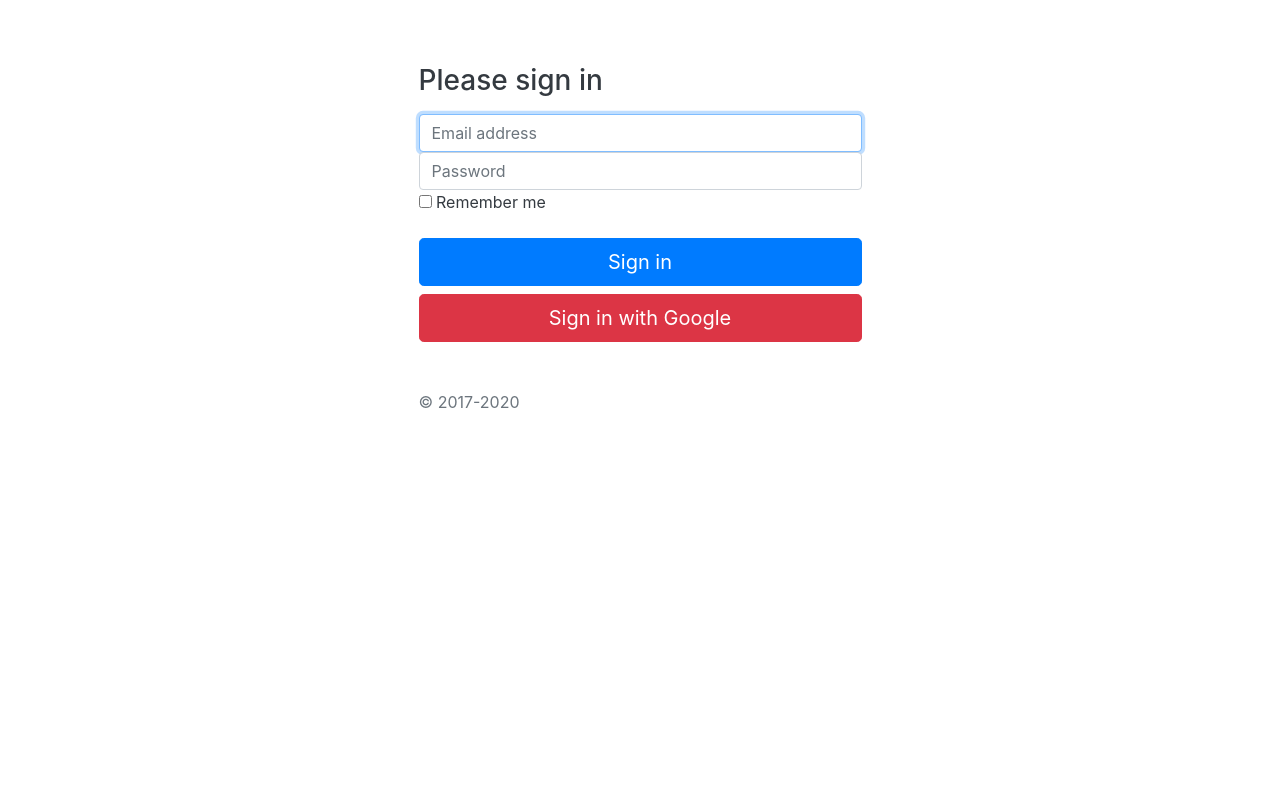
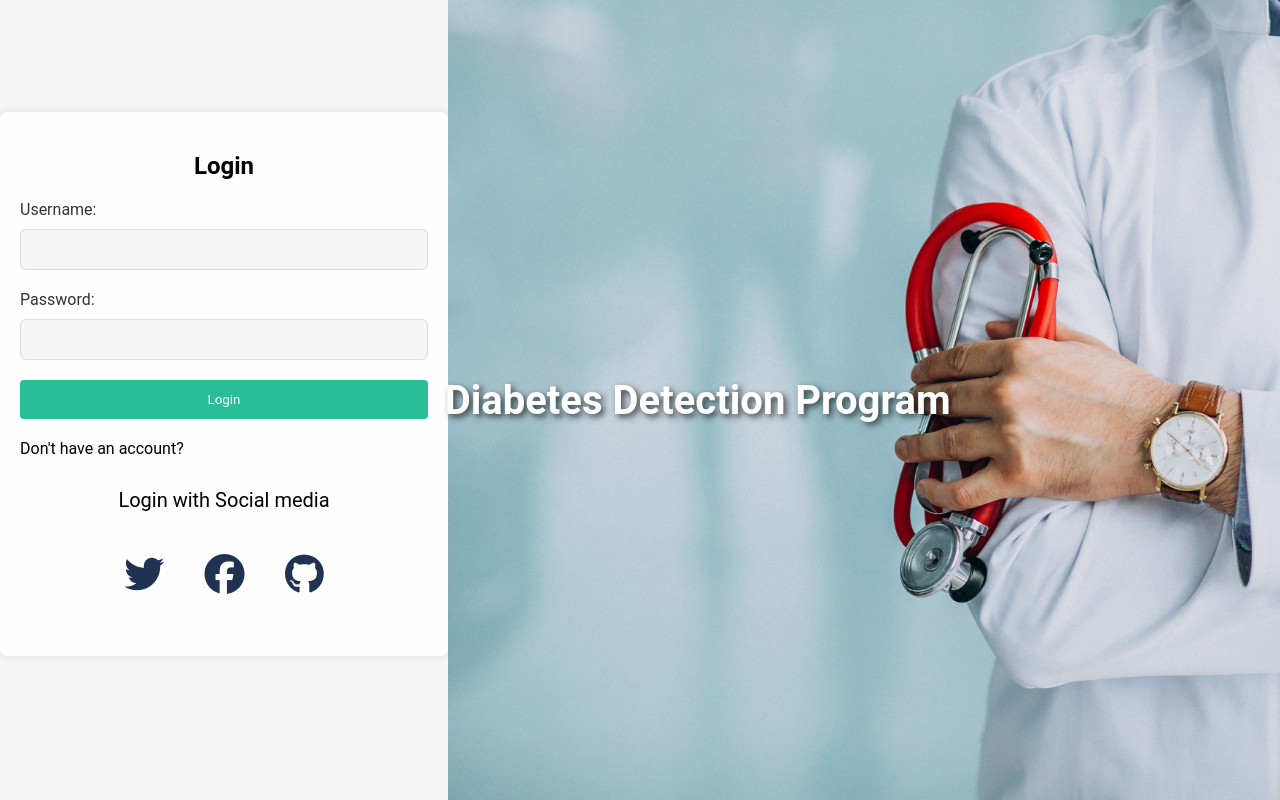
Before and after one commit to SulaimanKhan98/diabetes, a Django app: page /accounts/login/ in a window 1280 px wide. Run offline with Django 5.2, Linux system fonts and the light colour scheme; data comes from the database, SQL or seed files in the repository; both versions use the stored data as it was after the commit; some libraries are stand-ins or nearby versions.

Commit message:
login page set

```diff
--- a/templates/account/login.html
+++ b/templates/account/login.html
@@ -1,56 +1,75 @@
-{% load socialaccount %}
+{% load socialaccount %} {% load static %}
 
-<!doctype html>
+<!DOCTYPE html>
 <html lang="en">
-
   <head>
-  <!-- Required meta tags -->
-  <meta charset="utf-8">
-  <meta name="viewport" content="width=device-width, initial-scale=1, shrink-to-fit=no">
-
-  <!-- Bootstrap CSS -->
-  <link rel="stylesheet" href="https://stackpath.bootstrapcdn.com/bootstrap/4.5.0/css/bootstrap.min.css"
-    integrity="sha384-9aIt2nRpC12Uk9gS9baDl411NQApFmC26EwAOH8WgZl5MYYxFfc+NcPb1dKGj7Sk" crossorigin="anonymous">
-
-  <title>Hello, world!</title>
+    <meta charset="UTF-8" />
+    <meta name="viewport" content="width=device-width, initial-scale=1.0" />
+    <title>Login</title>
+    <link rel="stylesheet" href="{% static 'css/logincss.css'%}" />
+    <script
+      src="https://kit.fontawesome.com/955e8b0da9.js"
+      crossorigin="anonymous"
+    ></script>
   </head>
 
   <body>
-
-  <div class="container text-dark mt-5">
-    <div class="row justify-content-md-center">
-      <div class="col-md-5 bg-grey p-3">
-        <form class="form-signin">
-          <h1 class="h3 mb-3">Please sign in</h1>
-          <label for="inputEmail" class="sr-only">Email address</label>
-          <input type="email" id="inputEmail" class="form-control" placeholder="Email address" required autofocus>
-          <label for="inputPassword" class="sr-only">Password</label>
-          <input type="password" id="inputPassword" class="form-control" placeholder="Password" required>
-          <div class="checkbox mb-3">
-            <label>
-              <input type="checkbox" value="remember-me"> Remember me
-            </label>
+    <section id="main">
+      <div class="leftSection">
+        <div class="login-container">
+          <h1 class="hello">Login</h1>
+          <form
+            class="login-form"
+            method="post"
+            action="{% url 'account_login' %}"
+          >
+            {% csrf_token %}
+            <div class="form-group">
+              <label for="username">Username:</label>
+              <input type="text" id="username" name="login" required />
             </div>
-          <button class="btn btn-lg btn-primary btn-block" type="submit">Sign in</button>
-          <a href="{% provider_login_url 'google' %}" class="btn btn btn-danger btn-lg btn-block" role="button"
-            aria-pressed="true">Sign in with Google</a>
-          <p class="mt-5 mb-3 text-muted">&copy; 2017-2020</p>
+            <div class="form-group">
+              <label for="password">Password:</label>
+              <input type="password" id="password" name="password" required />
+            </div>
+            <div class="form-group">
+              <button type="submit">Login</button>
+            </div>
+            <p class="">
+              Don't have an account?
+              <a href="{% url 'account_signup' %}">Sign up</a>
+            </p>
           </form>
+          <div class="socialBtn">
+            <p>Login with Social media</p>
+            <div class="icons">
+              <a href="">
+                <i
+                  class="fa-brands fa-twitter fa-2xl"
+                  style="color: #1f3251"
+                ></i>
+              </a>
+              <a href="}">
+                <i
+                  class="fa-brands fa-facebook fa-2xl"
+                  style="color: #1f3251"
+                ></i>
+              </a>
+              <a href="{% provider_login_url 'google' %}">
+                <i
+                  class="fa-brands fa-github fa-2xl"
+                  style="color: #1f3251"
+                ></i>
+              </a>
             </div>
           </div>
         </div>
-
-  <!-- Optional JavaScript -->
-  <!-- jQuery first, then Popper.js, then Bootstrap JS -->
-  <script src="https://code.jquery.com/jquery-3.5.1.slim.min.js"
-    integrity="sha384-DfXdz2htPH0lsSSs5nCTpuj/zy4C+OGpamoFVy38MVBnE+IbbVYUew+OrCXaRkfj"
-    crossorigin="anonymous"></script>
-  <script src="https://cdn.jsdelivr.net/npm/popper.js@1.16.0/dist/umd/popper.min.js"
-    integrity="sha384-Q6E9RHvbIyZFJoft+2mJbHaEWldlvI9IOYy5n3zV9zzTtmI3UksdQRVvoxMfooAo"
-    crossorigin="anonymous"></script>
-  <script src="https://stackpath.bootstrapcdn.com/bootstrap/4.5.0/js/bootstrap.min.js"
-    integrity="sha384-OgVRvuATP1z7JjHLkuOU7Xw704+h835Lr+6QL9UvYjZE3Ipu6Tp75j7Bh/kR0JKI"
-    crossorigin="anonymous"></script>
+      </div>
+      <div class="rightSection">
+        <div class="overlay-text">
+          <h1>Diabetes Detection Program</h1>
+        </div>
+      </div>
+    </section>
   </body>
-
 </html>
```
Also changed, not shown: db.sqlite3. Lines whose indentation alone changed are shown as unchanged.
